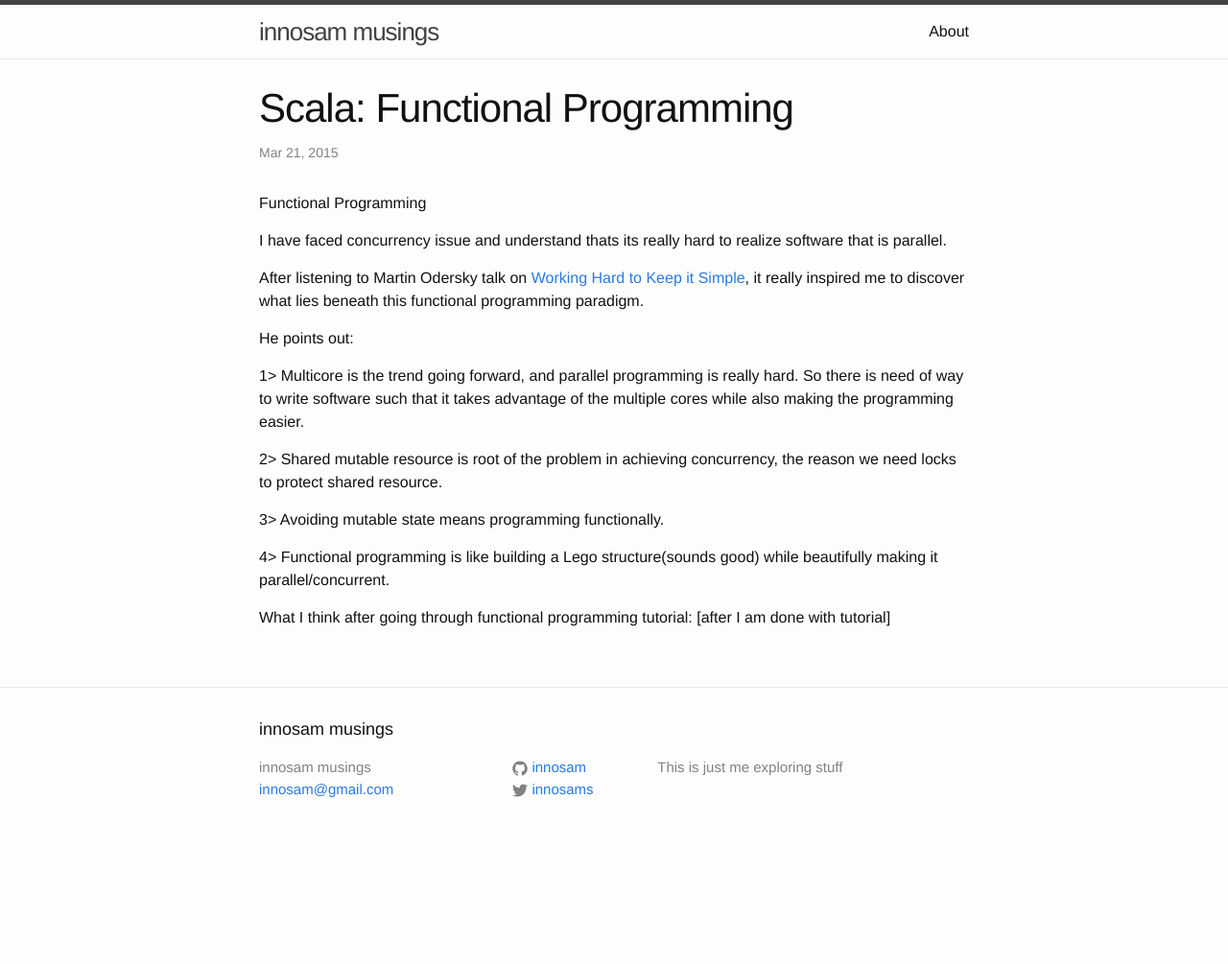
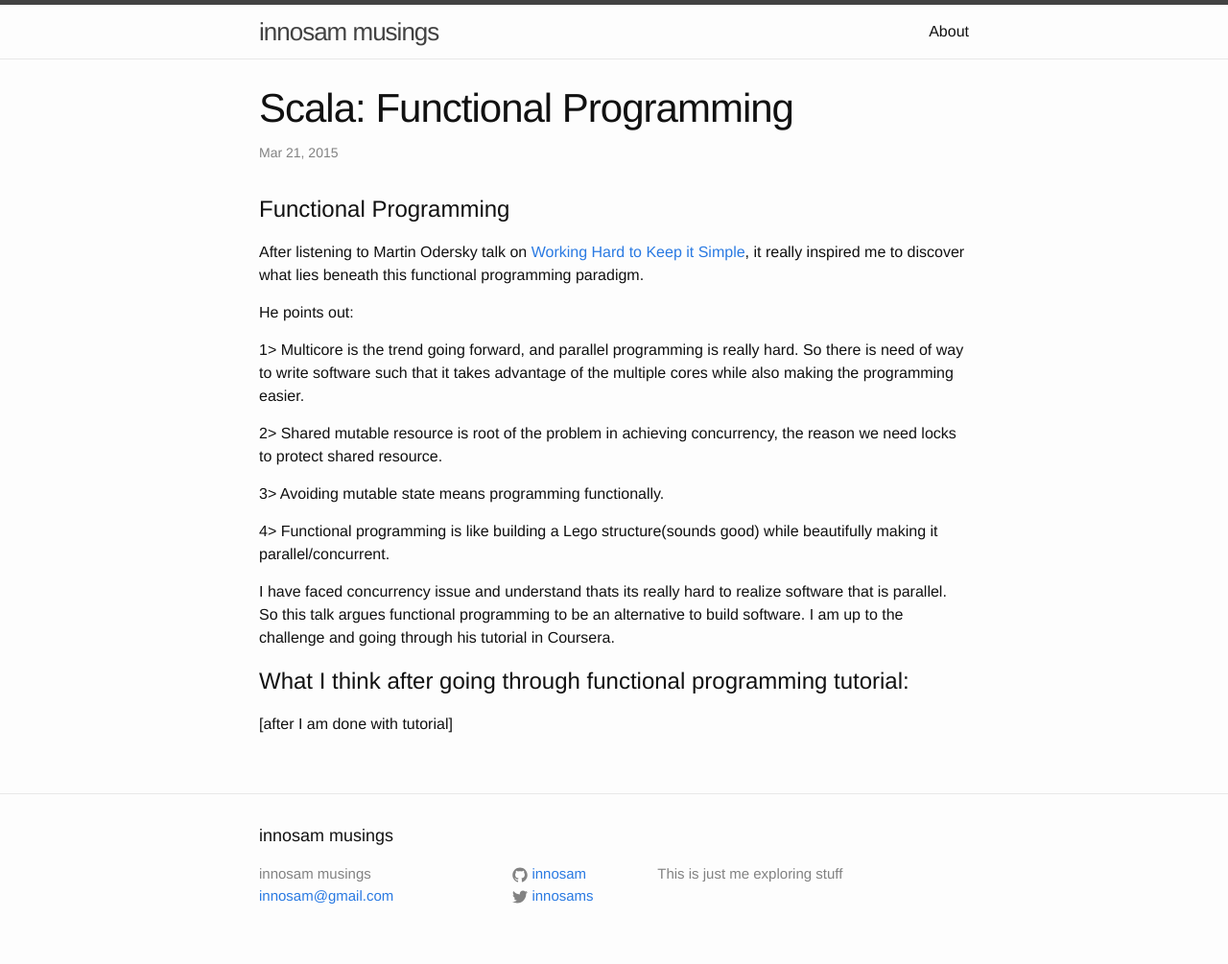
Before and after one commit to innosam/innosam, a Jekyll site: the page built from _posts/2015-03-21-scala-functional-prog.markdown, in a window 1280 px wide. Shown: the whole page at 96% size. Built offline with Jekyll 4.4.1, drawn with Linux system fonts in a browser that asks for light colours; before the commit the page ends 900 px from its top, so only the background shows below that.

Commit message:
edited fucntional blog

```diff
--- a/_posts/2015-03-21-scala-functional-prog.markdown
+++ b/_posts/2015-03-21-scala-functional-prog.markdown
@@ -22,6 +20,8 @@ So there is need of way to write software such that it takes advantage of the mu
 4> Functional programming is like building a Lego structure(sounds good) while beautifully making it parallel/concurrent.
 
 
+I have faced concurrency issue and understand thats its really hard to realize software that is parallel. So this talk argues functional programming to be an alternative to build software. I am up to the challenge and going through his tutorial in Coursera.
 
-What I think after going through functional programming tutorial:
+
+#What I think after going through functional programming tutorial:
 [after I am done with tutorial]
```
Also changed, not shown: other parts of _posts/2015-03-21-scala-functional-prog.markdown (+1 -3 lines).
